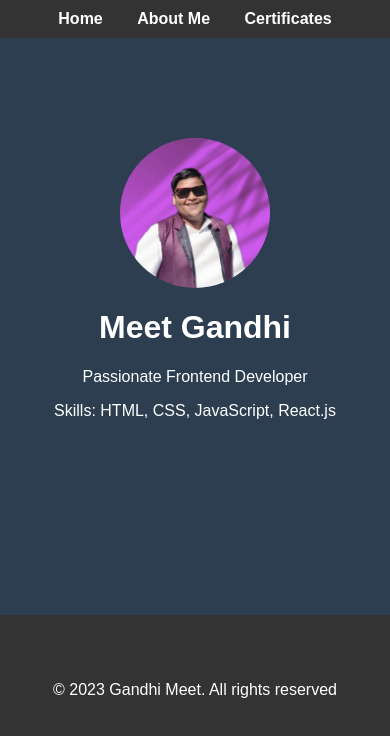
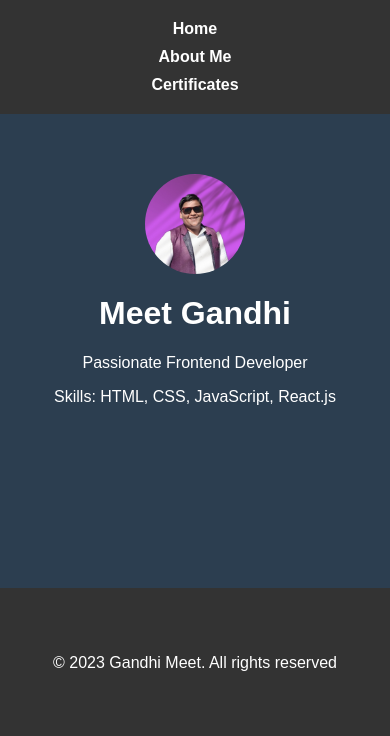
Before and after one commit to httpMeet/PortFolioWebsite, a plain HTML site: page index.html in a window 390 px wide. Drawn offline with Linux system fonts and the light colour scheme.

```diff
--- a/styles.css
+++ b/styles.css
@@ -54,7 +54,7 @@
 }
 
 .hero {
-    background-color: #2c3e50;
+    background-color: 2c3e50;
     color: #fff;
     text-align: center;
     padding: 100px 0;
@@ -129,3 +129,75 @@
     padding: 10px 0;
     flex-shrink: 0;
 }
+
+@media screen and (max-width: 768px) {
+
+    .navbar li {
+        display: block;
+        margin: 10px 0;
+    }
+
+    .hero {
+        padding: 80px 0;
+    }
+
+    .hero-content {
+        max-width: 100%;
+    }
+
+    .profile-pic {
+        width: 120px;
+        height: 120px;
+    }
+
+    .about-me-content {
+        flex-direction: column;
+        text-align: center;
+    }
+
+    .image-container, .text-container {
+        max-width: 100%;
+    }
+
+    .certificates .certificate img {
+        max-width: 100%;
+    }
+}
+
+@media screen and (max-width: 480px){
+
+    .navbar {
+        padding: 10px;
+    }
+
+    .navbar li {
+        display: block;
+        margin: 10px 0;
+    }
+
+    .hero {
+        padding: 60px 0;
+    }
+
+    .hero-content {
+        max-width: 100%;
+    }
+
+    .profile-pic {
+        width: 100px;
+        height: 100px;
+    }
+
+    .about-me-content {
+        flex-direction: column;
+        text-align: center;
+    }
+
+    .image-container, .text-container {
+        max-width: 100%;
+    }
+
+    .certificates .certificate img {
+        max-width: 100%;
+    }
+}
```
